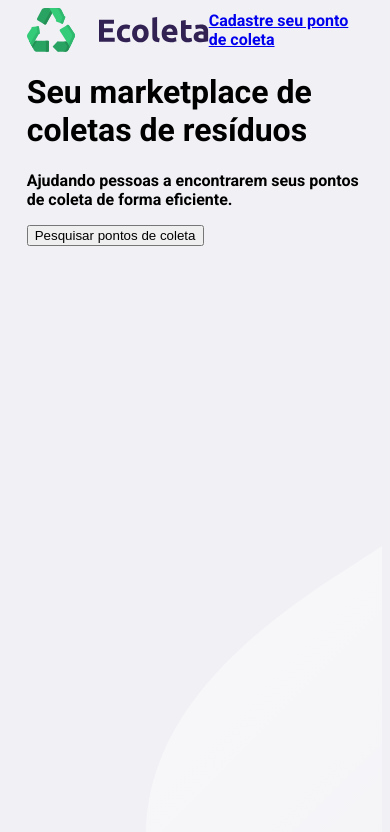
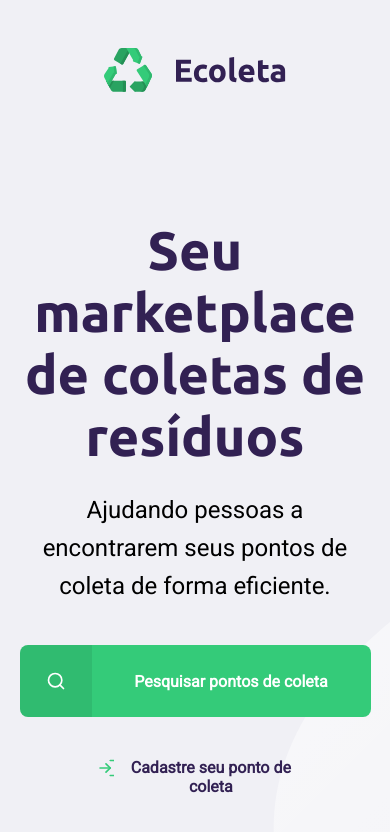
Before and after one commit to mozartsodre/ecoleta-nlw, a plain HTML site: page index.html in a window 390 px wide. Drawn offline with Linux system fonts and the light colour scheme.

Commit message:
Página principal concluída e CSS responsivo preparado

```diff
--- a/index.html
+++ b/index.html
@@ -5,7 +5,7 @@
         <meta name="viewport" content="width=device-width, initial-scale=1.0">
         <title>Ecoleta</title>
 
-        <link href="https://fonts.googleapis.com/css2?family=Montserrat&family=Roboto:wght@700&display=swap" rel="stylesheet">
+        <link href="https://fonts.googleapis.com/css2?family=Montserrat&family=Roboto&family=Ubuntu:wght@700&display=swap" rel="stylesheet">
 
         <link rel="stylesheet" href="/styles/main.css">
     </head>
@@ -17,16 +17,26 @@
             <div class="content red">
                 <header>
                     <img src="assets/logo.svg" alt="Logomarca">
-                    <a href="#">Cadastre seu ponto de coleta</a>
+                    <a href="#">
+                        <span></span>
+                        Cadastre seu ponto de coleta
+                    </a>
                 </header>
 
-                <h1>Seu marketplace de coletas de resíduos</h1>
+                <main>
 
-                <p>
-                    Ajudando pessoas a encontrarem seus pontos de coleta de forma eficiente.
-                </p>
+                    <h1>Seu marketplace de coletas de resíduos</h1>
 
-                <button>Pesquisar pontos de coleta</button>
+                    <p>
+                        Ajudando pessoas a encontrarem seus pontos de coleta de forma eficiente.
+                    </p>
+
+                    <a href="#">
+                        <span></span>
+                        <strong>Pesquisar pontos de coleta</strong>
+                    </a>
+
+                </main>
 
             </div>
         </div>
--- a/styles/main.css
+++ b/styles/main.css
@@ -1,9 +1,29 @@
+:root {
+    --title-color: #322153;
+    --primary-color: #34cb79;
+}
+
+* {
+    margin: 0;
+    padding: 0;
+}
+
 html {
     font-family: 'Roboto', sans-serif;
 }
 
 body {
     background: #f0f0f5;
+    -webkit-font-smoothing: antialiased;
+}
+
+a {
+    text-decoration: none;
+}
+
+h1, h2, h3, h4, h5, h6 {
+    font-family: 'Ubuntu', sans-serif;
+    color: var(--title-color);
 }
 
 #page-home {
@@ -15,11 +35,111 @@ body {
 #page-home .content {
     width: 90%;
     max-width: 1100px;
+    height: 100%;
     margin: 0 auto;
+    display: flex;
+    flex-direction: column;
 }
 
-header {
+#page-home header {
+    margin-top: 48px;
     display: flex;
     align-items: center;
     justify-content: space-between;
 }
+
+#page-home header a {
+    display: flex;
+    color: var(--title-color);
+    font-weight: 700;
+}
+
+#page-home header a span {
+    background-image: url('../assets/log-in.svg');
+    display: flex;
+    margin-right: 16px;
+    width: 20px;
+    height: 20px;
+}
+
+#page-home main {
+    max-width: 560px;
+    flex: 1;
+    display: flex;
+    flex-direction: column;
+    justify-content: center;
+}
+
+#page-home main h1 {
+    font-size: 54px;
+}
+
+#page-home main p {
+    font-size: 24px;
+    line-height: 38px;
+    margin-top: 24px;
+}
+
+#page-home main a {
+    width: 100%;
+    max-width: 360px;
+    height: 72px;
+    border-radius: 8px;
+    display: flex;
+    align-items: center;
+    margin-top: 40px;
+    background-color: var(--primary-color);
+    transition: 350ms;
+    color: white;
+}
+
+#page-home main a:hover {
+    background-color: #2fb86e;
+}
+
+#page-home main a span {
+    width: 72px;
+    height: 72px;
+    border-top-left-radius: 8px;
+    border-bottom-left-radius: 8px;
+    background-color: rgba(0, 0, 0, 0.08);
+    display: flex;
+    align-items: center;
+    justify-content: center;
+}
+
+#page-home main a span::after {
+    content: "";
+    background-image: url('../assets/search.svg');
+    height: 20px;
+    width: 20px;
+}
+
+#page-home main a strong {
+    color: white;
+    flex: 1;
+    text-align: center;
+}
+
+@media (max-width: 900px) {
+    #page-home {
+        background-position-x: 70vw;
+    }
+
+    #page-home .content {
+        align-items: center;
+        text-align: center;
+    }
+
+    #page-home header a {
+        position: absolute;
+        bottom: 48px;
+        left: 50%;
+        transform: translateX(-50%);
+    }
+
+    #page-home main {
+        align-items: center;
+    }
+
+}
```
Also changed, not shown: 1 other file.
